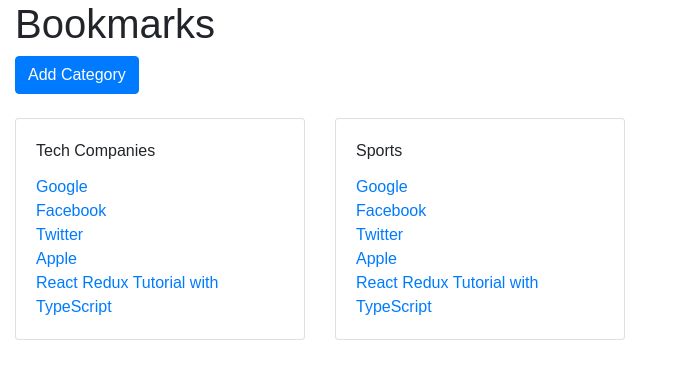
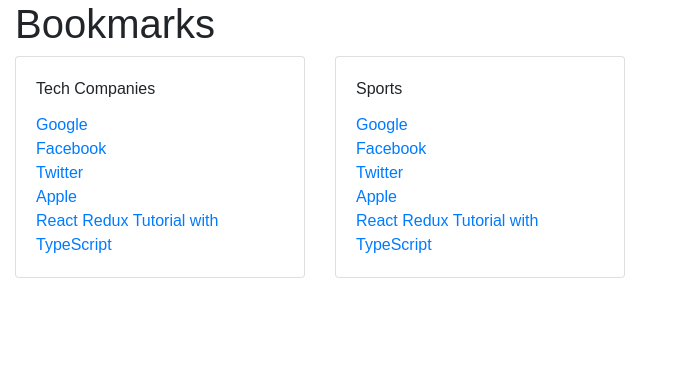
Before and after one commit to bmcveigh/bookmark-web, a React (Create React App) app: page / in a window 1280 px wide. Shown: the top 378 px of the page, without its empty margins (0-673 px from the left). Built offline with nearby package versions, Linux system fonts and the light colour scheme; the HTML template or start-up script is replaced by a standard one.

Commit message:
Getting the react router in place.

```diff
--- a/package.json
+++ b/package.json
@@ -8,6 +8,7 @@
     "react": "^16.8.4",
     "react-dom": "^16.8.4",
     "react-redux": "^6.0.1",
+    "react-router-dom": "^5.0.1",
     "react-scripts-ts": "3.1.0",
     "reactstrap": "^7.1.0",
     "redux-thunk": "^2.3.0"
@@ -24,6 +25,7 @@
     "@types/react": "^16.8.8",
     "@types/react-dom": "^16.8.3",
     "@types/react-redux": "^7.0.5",
+    "@types/react-router-dom": "^4.3.4",
     "@types/redux": "^3.6.0",
     "redux-devtools-extension": "^2.13.8",
     "typescript": "^3.3.4000"
--- a/src/components/PageContents/AddCategoryBtn/AddCategoryBtn.tsx
+++ /dev/null
@@ -1,41 +0,0 @@
-import * as React from 'react';
-import { connect } from "react-redux";
-import {Button} from 'reactstrap';
-import {Dispatch} from "redux";
-
-import {AppState} from "../../../store";
-import {flagNewCategory} from "../../../store/categories/actions";
-import {thunkAddCategory} from "../../../store/thunks";
-
-interface IAddCategoryProps {
-    addCategory?: typeof thunkAddCategory;
-    categoryReducer: object;
-    dispatch: Dispatch;
-}
-
-class AddCategoryBtn extends React.Component<IAddCategoryProps> {
-    public handleClick = () => {
-        this.props.dispatch(flagNewCategory());
-    };
-
-    public render() {
-        return (
-            <Button
-                onClick={this.handleClick}
-                color="primary">Add Category</Button>
-        );
-    }
-}
-
-const mapStateToProps = (state: AppState) => ({
-    categoryReducer: state.categoryReducer
-});
-
-const mapDispatchToProps = (dispatch: Dispatch) => ({
-    dispatch
-});
-
-export default connect(
-    mapStateToProps,
-    mapDispatchToProps
-)(AddCategoryBtn);
--- a/src/components/PageContents/PageContents.tsx
+++ b/src/components/PageContents/PageContents.tsx
@@ -1,19 +1,21 @@
 import * as React from 'react';
+
+import {BrowserRouter as Router, Route} from 'react-router-dom';
 import {Container} from 'reactstrap';
-import Categories from "../Categories/Categories";
-import AddCategoryBtn from "./AddCategoryBtn/AddCategoryBtn";
 
-class PageContents extends React.Component {
-    public render() {
-        return (
-            <Container fluid={true}>
-                <h1>Bookmarks</h1>
-                <AddCategoryBtn />
-                <br /><br />
-                <Categories />
-            </Container>
-        );
-    }
+import Categories from '../Categories/Categories';
+
+function PageContents() {
+    return (
+        <Container fluid={true}>
+            <h1>Bookmarks</h1>
+            <Router>
+                <div>
+                    <Route path="/" component={Categories}/>
+                </div>
+            </Router>
+        </Container>
+    );
 }
 
 export default PageContents;
```
Also changed, not shown: src/components/Categories/Categories.tsx (line endings or trailing spaces), 1 other file (tests, documents, lock files or other folders).
